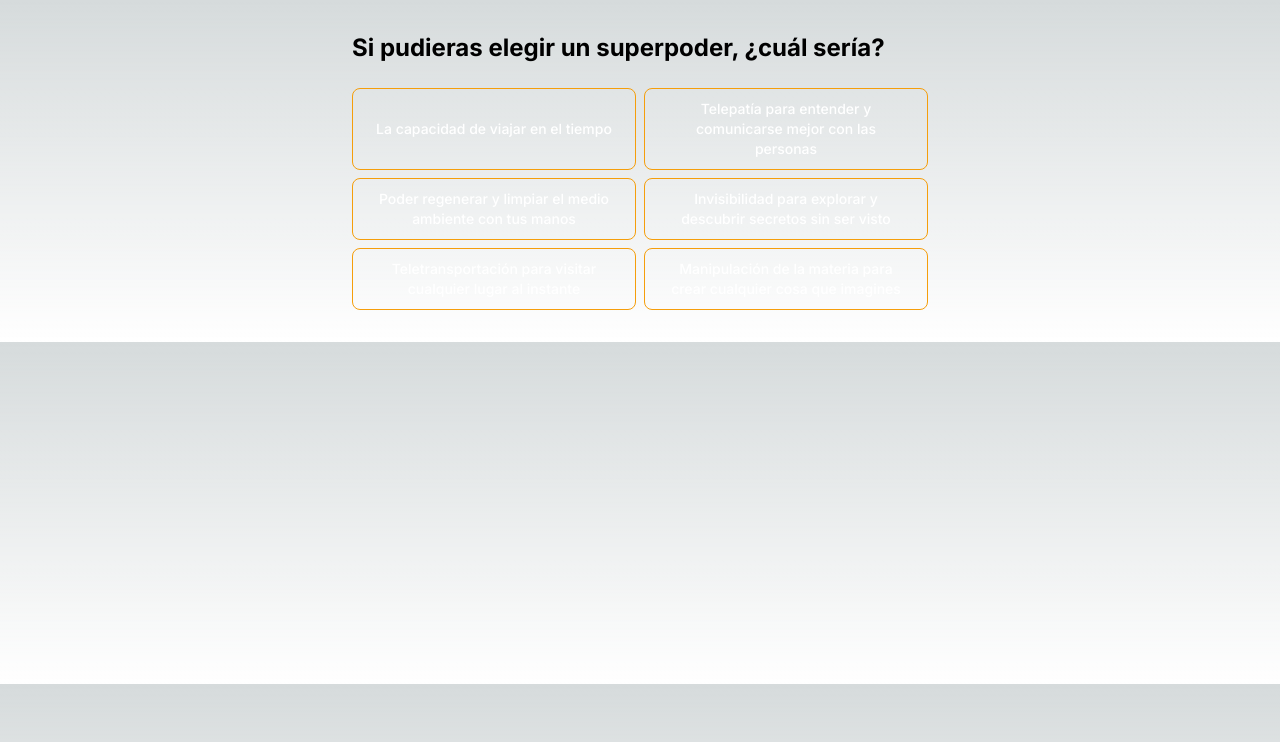
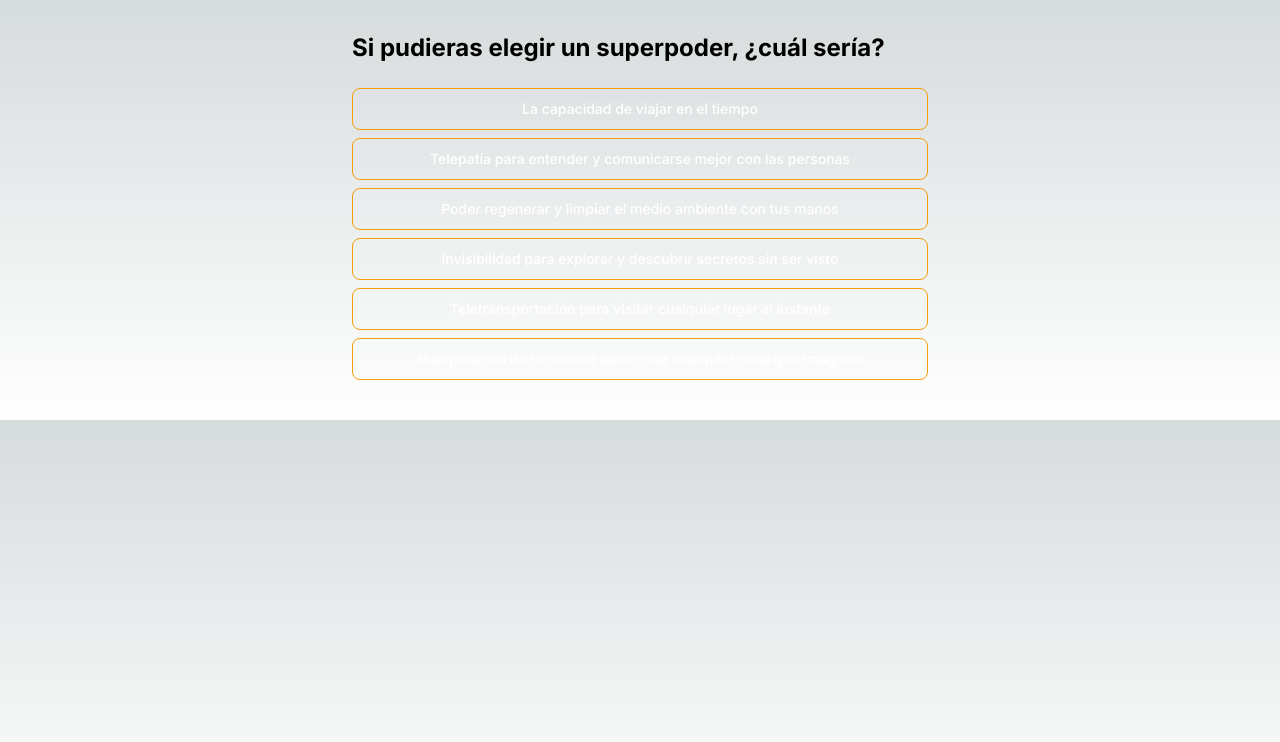
Before and after one commit to 4mser/test-psicologico-xplorers, a Next.js app: page / in a window 1280 px wide. Shown: the top 742 px of the page. Built offline with nearby package versions, Linux system fonts and the light colour scheme.

Commit message:
version anterior

```diff
--- a/components/test-psicologico.tsx
+++ b/components/test-psicologico.tsx
@@ -85,19 +85,17 @@ export default function Test() {
           className="w-full max-w-xl"
         >
           <h2 className="text-2xl font-bold mb-6">{questions[currentQuestionIndex].questionText}</h2>
-          <div className='grid grid-cols-2 gap-2'>
           {questions[currentQuestionIndex].options.map((option, index) => (
             <motion.button
               key={index}
               whileHover={{ scale: 1.05 }}
               whileTap={{ scale: 0.95 }}
-                className="text-white border border-amber-500 hover:bg-amber-500 focus:outline-none font-medium rounded-lg text-sm px-5 py-2.5 text-center  w-full"
+              className="text-white border border-amber-500 hover:bg-amber-500 focus:outline-none font-medium rounded-lg text-sm px-5 py-2.5 text-center mr-2 mb-2 w-full"
               onClick={() => handleAnswer(option.points)}
             >
               {option.text}
             </motion.button>
           ))}
-          </div>
           {currentQuestionIndex > 0 && (
             <button
               className="mt-4 bg-amber-500 hover:bg-amber-700 text-white font-bold py-2 px-4 rounded-lg"
```
Lines whose indentation alone changed are shown as unchanged.
